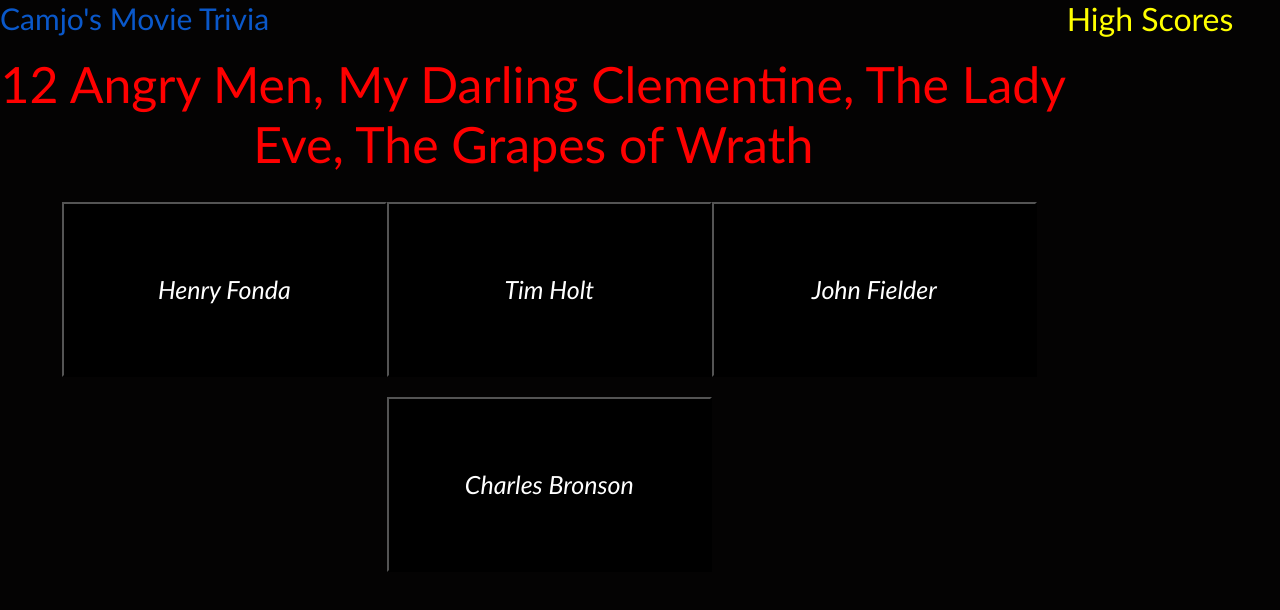
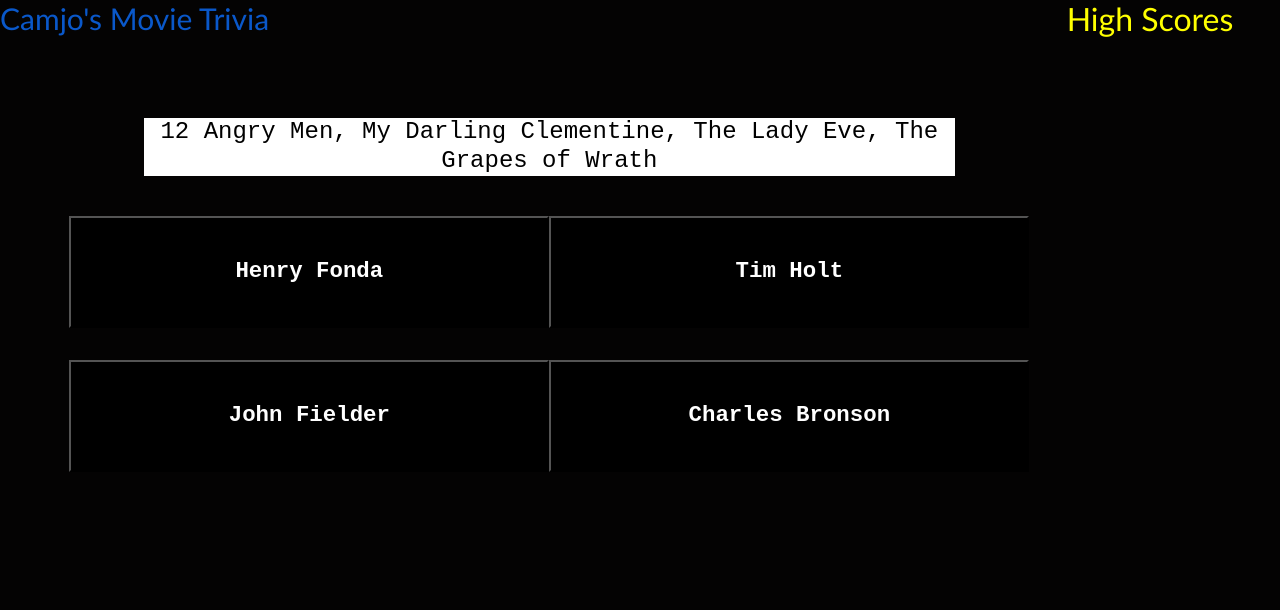
Before and after one commit to mrcamjo12/moviegames, a React (Create React App) app: page / in a window 1280 px wide. Both pictures are taken after a click on the button "Name that Actor". Shown: the top 610 px of the page. Built offline with nearby package versions, Linux system fonts and the light colour scheme.

Commit message:
updatestoquizdisplay

```diff
--- a/src/Components/quiz.jsx
+++ b/src/Components/quiz.jsx
@@ -65,7 +65,7 @@ const Quiz = ({ selectedQuiz, onQuizComplete }) => {
 
   return (
     <div className='quiz-container'>
-      <h2 className='quote'>{currentQuestion.question}</h2>
+      <h2 className='question'>{currentQuestion.question}</h2>
       <ul>
         {currentQuestion.options.map((option, index) => (
           <button className="answer-button" key={index} onClick={() => handleAnswer(option)}>
--- a/src/index.css
+++ b/src/index.css
@@ -2,24 +2,6 @@
     font-family: 'Gill Sans', 'Gill Sans MT', Calibri, 'Trebuchet MS', sans-serif;
     text-align: center;
     background-color: #040303;
-}
-
-button {
-    color: #ffffff;
-}
-
-.quiz-button {
-    color: #FFEB67;
-    background-color: #3F3E3E;
-    width: 400px;
-    height: 180px;
-    font-size: 35px;
-}
-
-.heading {
-    font-size: 30px;
-    color: #6F7F8B;
-    text-decoration: none;
 }
 
 a {
@@ -31,17 +13,6 @@ a:visited {
     text-decoration: none;
 }
 
-
-.answer-button {
-    margin-top: 20px;
-    color: white;
-    font-style: oblique;
-    background-color: black;
-    width: 325px;
-    height: 175px;
-    font-size: 25px;
-}
-
 .main-container {
     display: grid;
     grid-template-columns: 5fr 1fr;
@@ -49,8 +20,14 @@ a:visited {
     color: yellow;
 }
 
+.heading {
+    font-size: 30px;
+    color: #8B8C99;
+    text-decoration: none;
+}
+
 .game-selection {
-    margin-top: 5%;
+    margin-top: 2rem;
     color: white;
     width: 80%;
 }
@@ -61,16 +38,42 @@ a:visited {
     grid-template-rows: auto;
 }
 
-.quote {
-    color: red;
-    font-size: 50px;
+.quiz-button {
+    color: #FFEB67;
+    background-color: #3F3E3E;
+    width: 400px;
+    height: 180px;
+    font-size: 35px;
+}
+
+.question {
+    color: black;
+    font-size: 1.5rem;
+    font-family: 'Courier New', Courier, monospace;
+    background-color: white;
+    margin-left: 9rem;
+    margin-right: 7rem;
+    margin-top: 4rem;
+}
+
+.answer-button {
+    align-items: center;
+    grid-template-columns: 2fr 2fr;
+    font-family: 'Courier New', Courier, monospace;
+    font-weight: bold;
+    color: white;
+    background-color: black;
+    margin-top: 2rem;
+    width: 30rem;
+    height: 7rem;
+    font-size: 1.4rem;
 }
 
 @media screen and (max-width: 760px) {
 
-.main-container {
-    display: grid;
-    grid-template-columns: 1fr;
-    grid-gap: 20px;
+    .main-container {
+        display: grid;
+        grid-template-columns: 1fr;
+        grid-gap: 20px;
     }
 }
```
